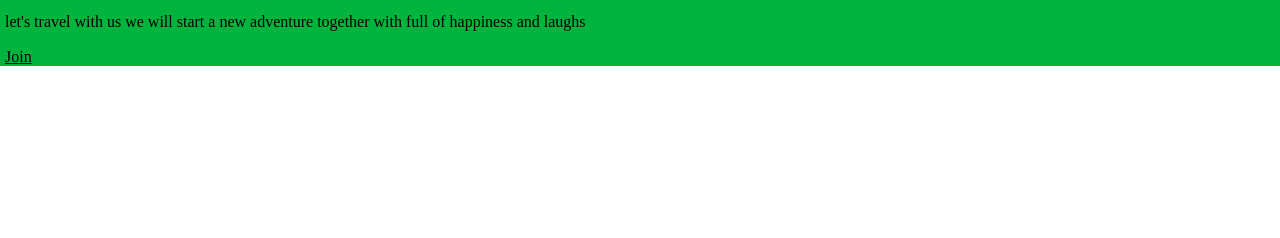
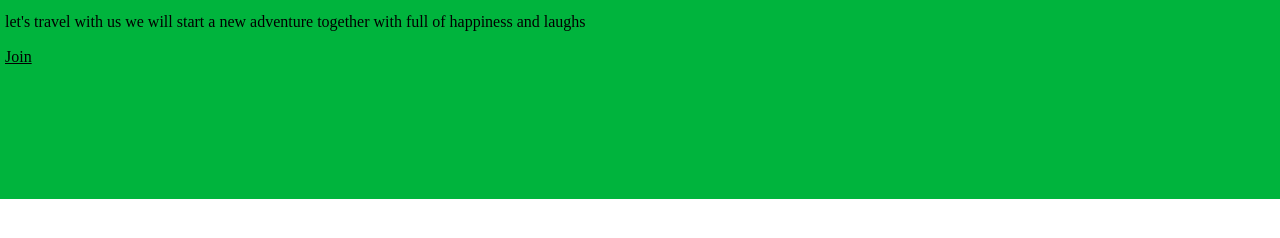
Before and after one commit to kazanbush/-, a plain HTML site: page index.html in a window 1280 px wide. Shown: the part 130-368 px from the top of the page. Drawn offline with Linux system fonts and the light colour scheme.

Commit message:
Add files via upload

```diff
--- a/css/style.css
+++ b/css/style.css
@@ -63,5 +63,16 @@ a {
     display: flex;
     column-gap: 50px;
     justify-content: space-between;
+}
+
+.hero__content {
+    display: flex;
+    flex-direction: column;
+    height: 100%;
+    padding-bottom: 133px;
+}
+
+.hero__desc {
+    flex: 1;
 
 }
--- a/index.html
+++ b/index.html
@@ -46,14 +46,16 @@
                         </div>
                     </header>
                     <div class="hero__desc">
+                        <div class="hero__text">
                             <h1 class="title">Travel Time</h1>
                             <p class="subtitle">
                                 let's travel with us we will start a new adventure together with full of happiness and
                                 laughs
                             </p>
+                        </div>
+                    </div>
                     <div class="hero__btn-wrap">
                         <a href="#" class="btn__hero-btn">Join</a>
-                        </div>
                     </div>
                 </div>
             </div>
```
Lines whose indentation alone changed are shown as unchanged.
